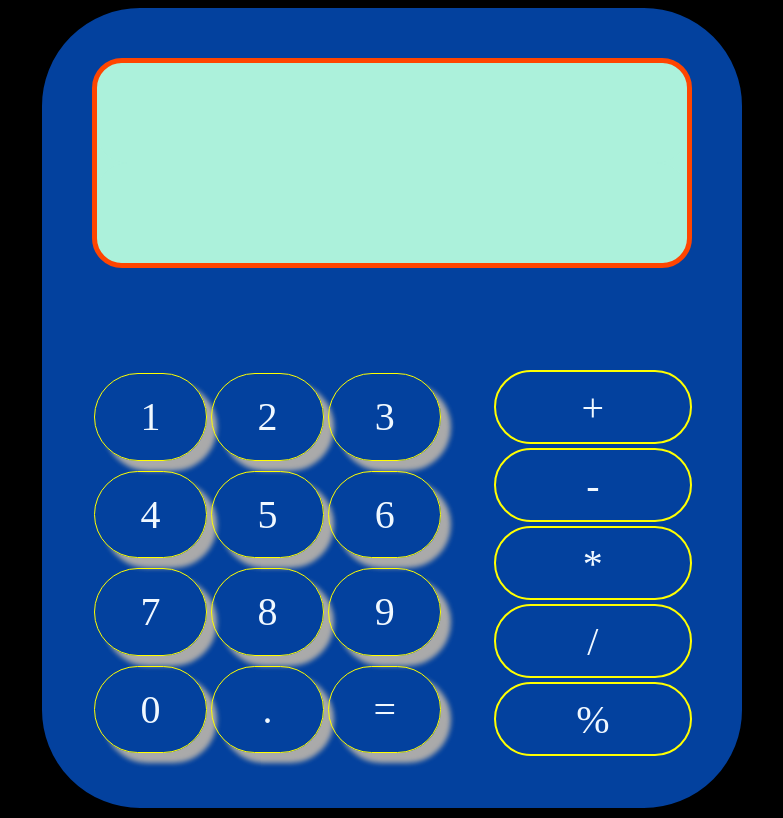
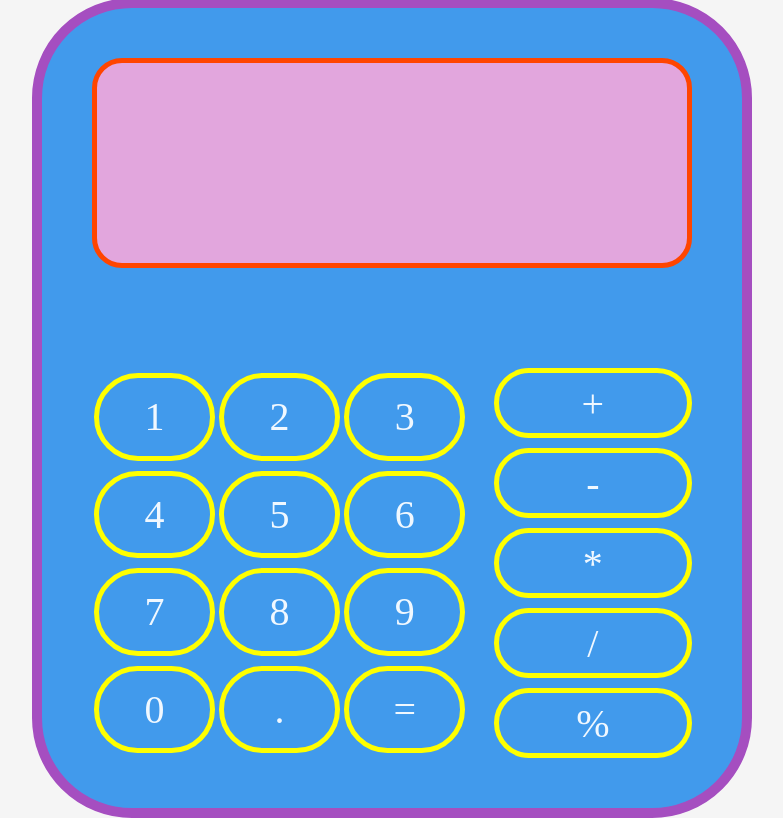
Before and after one commit to pranjal300799/Calculator, a plain HTML site: page index.html in a window 1280 px wide. Shown: the whole page, without its empty margins (248-1031 px from the left). Drawn offline with Linux system fonts and the light colour scheme.

Commit message:
Add some transitions and color changes

```diff
--- a/style.css
+++ b/style.css
@@ -5,7 +5,7 @@ body
     flex-direction:column;
     align-items:center;
     justify-content:center;
-    background-color:rgb(0, 0, 0);
+    background-color:whitesmoke;
 
 }
 .outline
@@ -18,13 +18,14 @@ body
     flex-direction:column;
     padding:50px;
     gap:100px;
-    background-color:rgb(3, 65, 158);
+    background-color:rgb(65, 154, 236);
+    border: 10px solid rgb(165, 78, 192)
 }
 .screen
 {
     height:200px;
     border:5px solid orangered;
-    background-color: rgb(172, 241, 219);
+    background-color: rgb(226, 166, 221);
     border-radius: 30px;
     font-size:50px;
     display:flex;
@@ -33,7 +34,6 @@ body
 .screen>div
 {
     height:100px;
-    background-color: rgb(172, 241, 219);
     border-radius: 30px;
     font-size:50px;
     display:flex;
@@ -56,7 +56,7 @@ body
 .digit
 {
     width:28%;
-    border: 1px solid yellow;
+    border: 5px solid yellow;
     border-radius:50px;
     font-size:40px;
     display:flex;
@@ -64,8 +64,7 @@ body
     align-items:center;
     margin:5px 2px;
     color:aliceblue;
-    box-shadow: 10px 10px 5px #aaaaaa;
-
+    transition:all 0.2s ease;
 }
 .operators
 {
@@ -73,16 +72,22 @@ body
     flex-direction:column;
     justify-content:space-around;
     width:200px;
+    gap:10px;
 }
 .operator
 {
     height:18%;
-    border: 2px solid yellow;
+    border: 5px solid yellow;
     display:flex;
     justify-content:center;
     align-items:center;
     border-radius:40px;
     font-size:40px;
     color:aliceblue;
+    transition:all 0.2s ease;
 
 }
+.digit:hover,.operator:hover
+{
+   transform:scale(0.9);
+}
```
